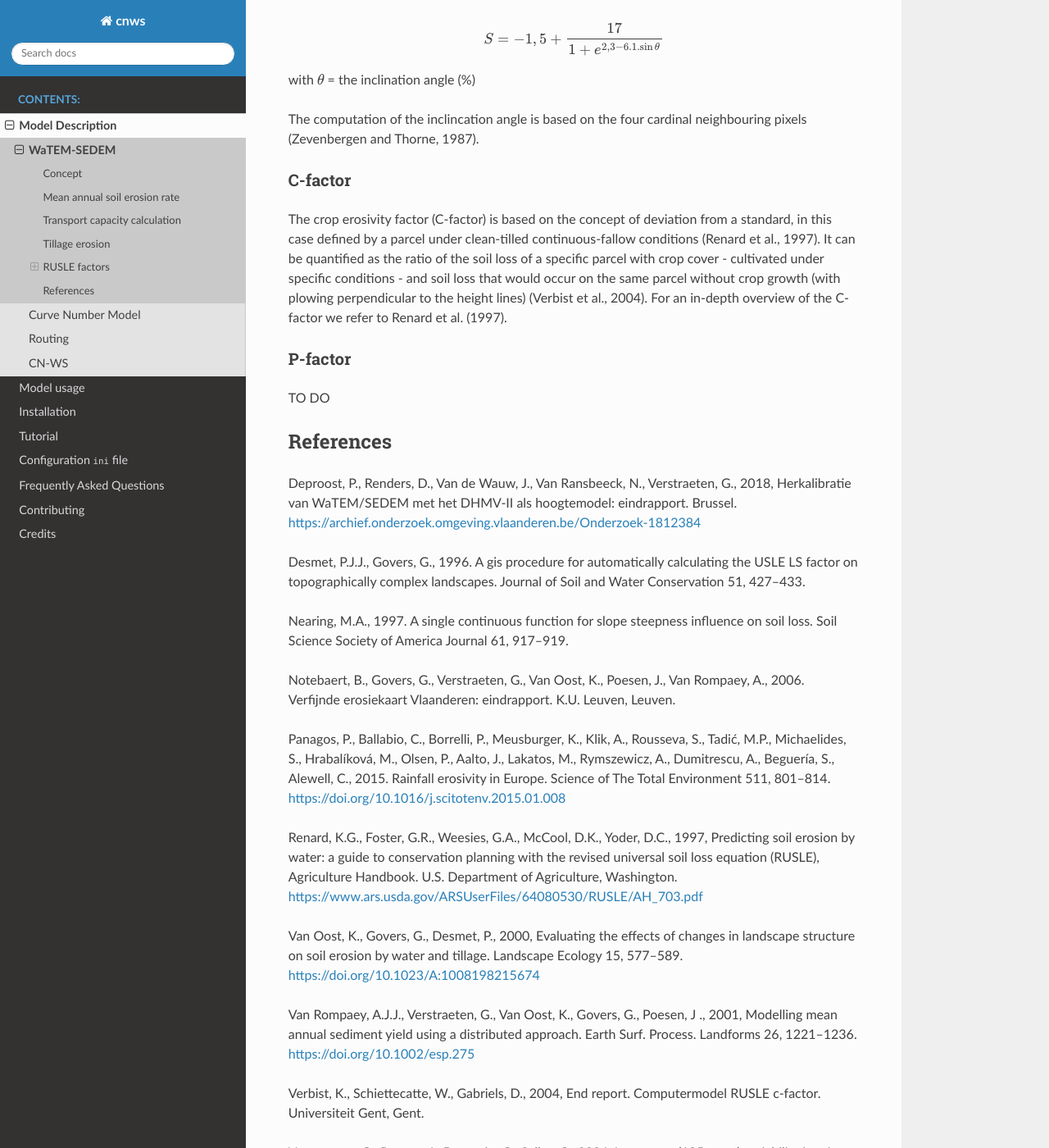
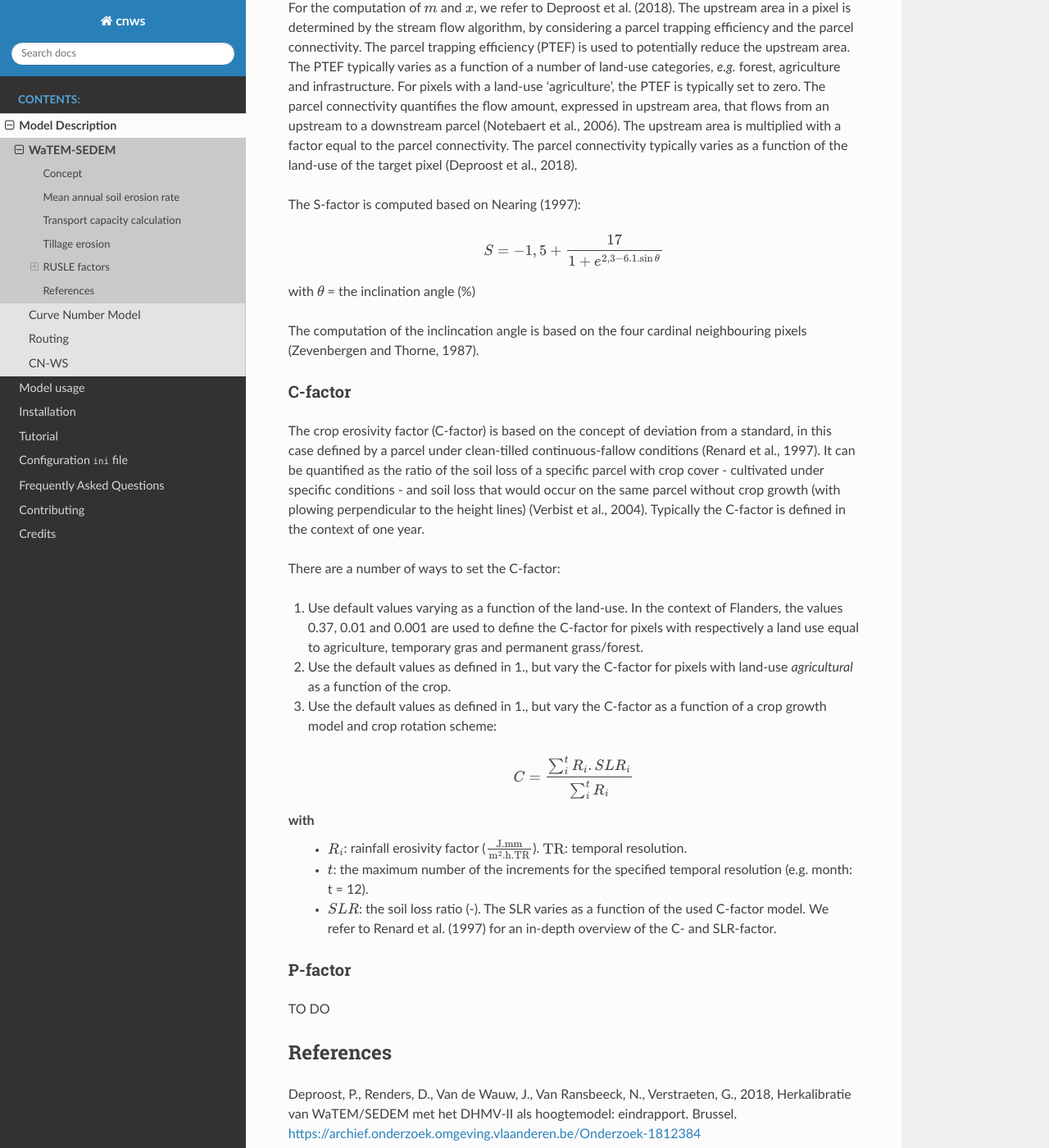
Before and after one commit to watem-sedem/watem-sedem, a Sphinx documentation site: the page built from docs/watem-sedem.rst, in a window 1280 px wide and 1400 px high, scrolled down 3330 px. Shown: the whole window at 82% size. Built offline with Sphinx 7.4.7 and the Read the Docs theme 2.0.0, drawn with Linux system fonts in a browser that asks for light colours; some of the changed text lies outside the part shown.

Commit message:
Checked units formula's R, and added formula's C

```diff
--- a/docs/watem-sedem.rst
+++ b/docs/watem-sedem.rst
@@ -112,18 +112,30 @@
     R = \frac{1}{n}\sum_{j=1}^{n}[\sum_{k=1}^{m_j}E_k.(I_{30})_k]_j
 
 with
+ - :math:`R` = rainfall erosivity factor (:math:`\frac{\text{J.mm}}{\text{m}^2.\text{h.year}}`)
+ - :math:`n`, increment :math:`j` = number of years
+ - :math:`m_j`, increment :math:`k` = number of rain event in year :math:`j`
+ - :math:`E` = the total kinetic energy of one single rain event (:math:`\frac{J}{m^2}`).
+ - :math:`I_{30}` (:math:`\frac{mm}{h}`) is the maximum rain intensity recorded within 30 consecutive minutes.
 
- - :math:`n`, increment :math:`j` =  number of years
- - :math:`m_j`, increment :math:`k` =  number of rain event in year :math:`j`
- - :math:`E` = the total kinetic energy of one single rain event (:math:`\sum_{r=1}^0 e_r \Delta V_r`).
-    + There are a number of ways to compute the rain energy per unit depth :math:`e_r` (:math:`\text{J.m}^{-1}\text{mm}^{-1}`), see Verstraeten et al. (2006) and  Panagos et al. (2015).
-    + :math:`\Delta V_r` is the rain depth (mm).
- - :math:`I_{30}` is the maximum rain intensity recorded within 30 consecutive minutes.
+The total kinetic energy for one single rain event can be defined as:
+
+
+.. math::
+
+    E = \sum_{r=1}^0 e_r \Delta V_r
+
+with
+ - :math:`e_r` = the rain energy per unit depth (:math:`\frac{\text{J}}{\text{m}^{2}.\text{mm}}`). There are a number of ways to compute, see Verstraeten et al. (2006) and  Panagos et al. (2015).
+ - :math:`\Delta V_r` is the rain depth (mm).
 
 For applications of the rainfall erosivity factor in the
 context of Flanders a value of 870 :math:`\frac{\text{MJ.mm}}{\text{ha.h.year}}` is
 used since 2006 (Verstraeten et al., 2006). Recently, this value has been
-updated to 1250 :math:`\frac{\text{MJ.mm}}{\text{ha.h.year}}` (Deproost et al., 2018)
+updated to 1250 :math:`\frac{\text{MJ.mm}}{\text{ha.h.year}}` (Deproost et al., 2018).
+
+**Note:** The R-factor can also be defined on another temporal resolution. For computing WaTEM/SEDEM on a resolution of month, the value :math:`R` can be defined by the mean of each value for each month (mean fo all january values over 10 years). In this case the unit would be :math:`\frac{\text{J.mm}}{\text{m}^2.\text{h.month}}`
+
 
 .. _kfactor:
 
@@ -144,6 +156,7 @@
 .. math::
     L = \frac{(A+D^2)^{m+1}-A^{m+1}}{D^{m+2}.x^m.22,13^m}
 
+
 with
 
  - :math:`D` = grid resolution (m)
@@ -156,6 +169,7 @@
 
 .. math::
     S = -1,5+\frac{17}{1+e^{2,3-6.1.\sin{\theta}}}
+
 
 with :math:`\theta` = the inclination angle (%)
 
@@ -172,8 +186,22 @@
 as the ratio of the soil loss of a specific parcel with crop cover -
 cultivated under specific conditions - and soil loss that would occur on the
 same parcel without crop growth (with plowing perpendicular to the
-height lines) (Verbist et al., 2004). For an in-depth overview of the
-C-factor we refer to Renard et al. (1997).
+height lines) (Verbist et al., 2004). Typically the C-factor is defined in the context of one year.
+
+There are a number of ways to set the C-factor:
+
+1. Use default values varying as a function of the land-use. In the context of Flanders, the values 0.37, 0.01 and 0.001 are used to define the C-factor for pixels with respectively a land use equal to agriculture, temporary gras and permanent grass/forest.
+2. Use the default values as defined in 1., but vary the C-factor for pixels with land-use `agricultural` as a function of the crop.
+3. Use the default values as defined in 1., but vary the C-factor as a function of a crop growth model and crop rotation scheme:
+
+.. math::
+    C = \frac{\sum_i^t{R_i}.SLR_i}{\sum_i^t{R_i}}
+
+
+with
+ - :math:`R_i`: rainfall erosivity factor (:math:`\frac{\text{J.mm}}{\text{m}^2.\text{h.TR}}`). :math:`\text{TR}`: temporal resolution.
+ - :math:`t`: the maximum number of the increments for the specified temporal resolution (e.g. month: t = 12).
+ - :math:`SLR`: the soil loss ratio (-). The SLR varies as a function of the used C-factor model. We refer to Renard et al. (1997) for an in-depth overview of the C- and SLR-factor.
 
 .. _pfactor:
 
```
